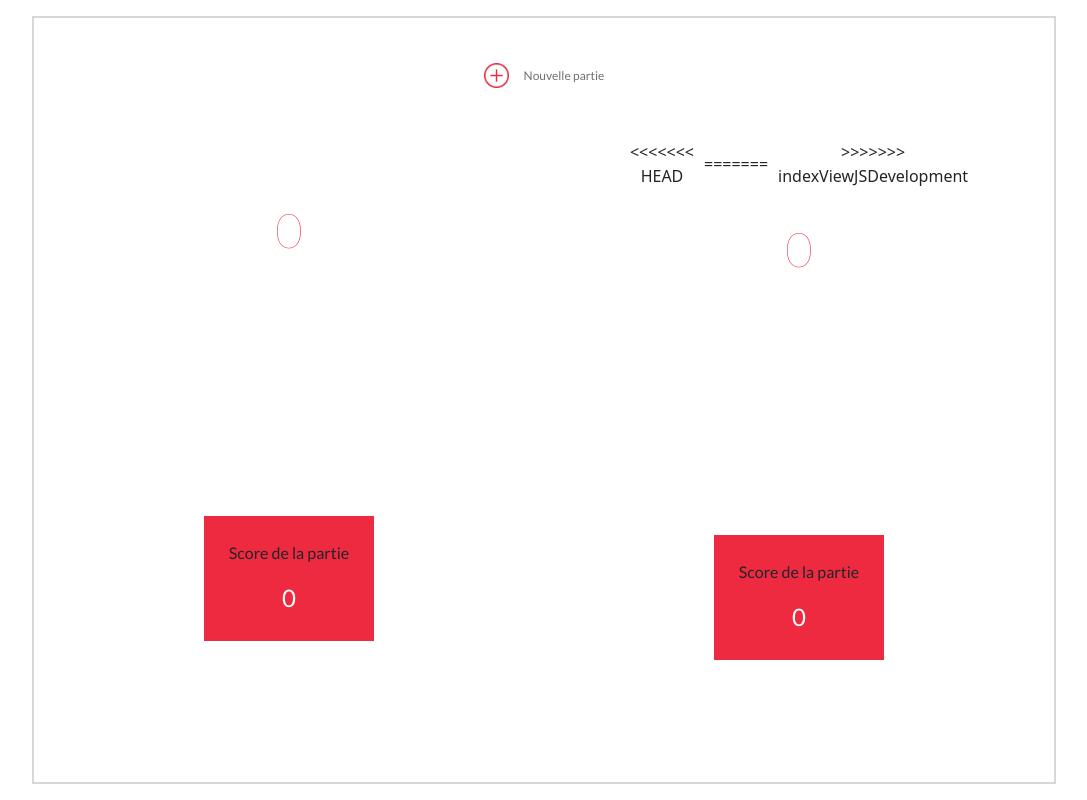
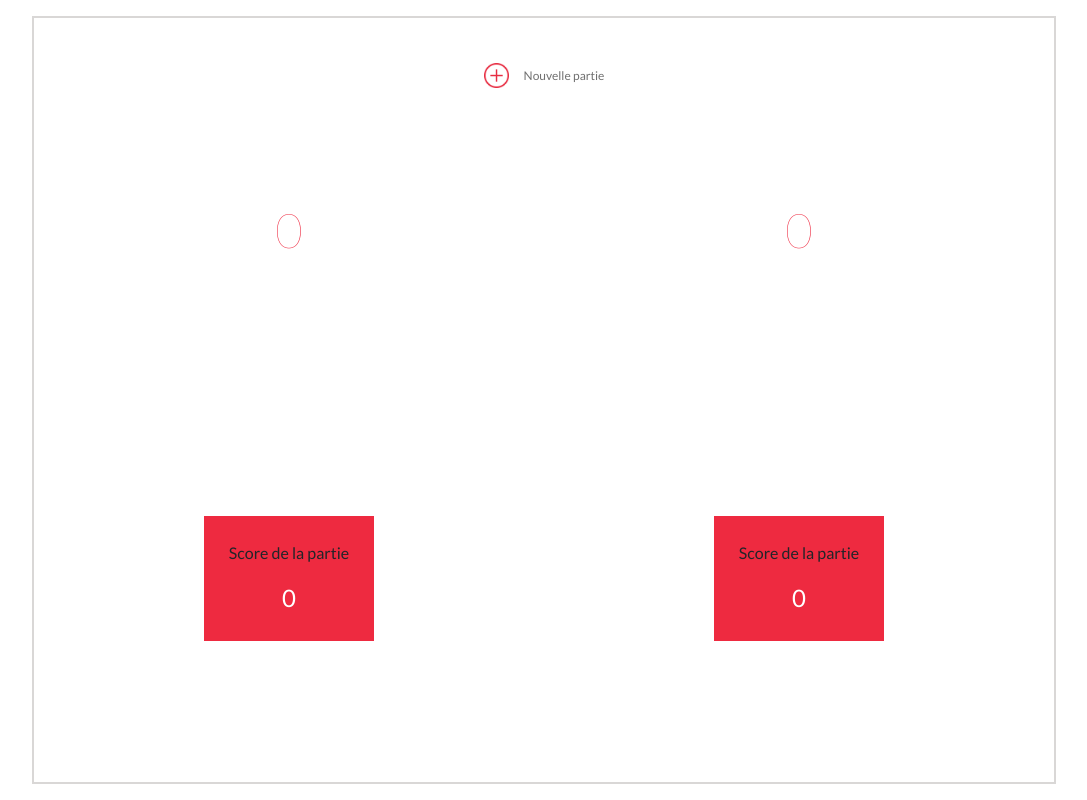
Before and after one commit to LaurentCAILLAUD/GDWFSDVSWEBAJAVAEXAIII1A, a plain HTML site: page index.html in a window 1280 px wide. Shown: the whole page, without its empty margins (96-1183 px from the left). Drawn offline with nearby package versions, Linux system fonts and the light colour scheme.

Commit message:
Save modifications after merge

```diff
--- a/index.html
+++ b/index.html
@@ -35,11 +35,7 @@
         <div class="col-5 col-md-2 col-lg-4 text-center">
           <div class="d-flex justify-content-center align-items-center">
             <p class="player2Identity mb-0"><!-- Modify in JS file --></p>
-<<<<<<< HEAD
-            <div class="currentPlayer white"></div>
-=======
             <div class="currentPlayer"></div>
->>>>>>> indexViewJSDevelopment
           </div>
           <p class="player2GlobalPoints mb-0">0</p>
           <section class="row g-0 pink">
```
